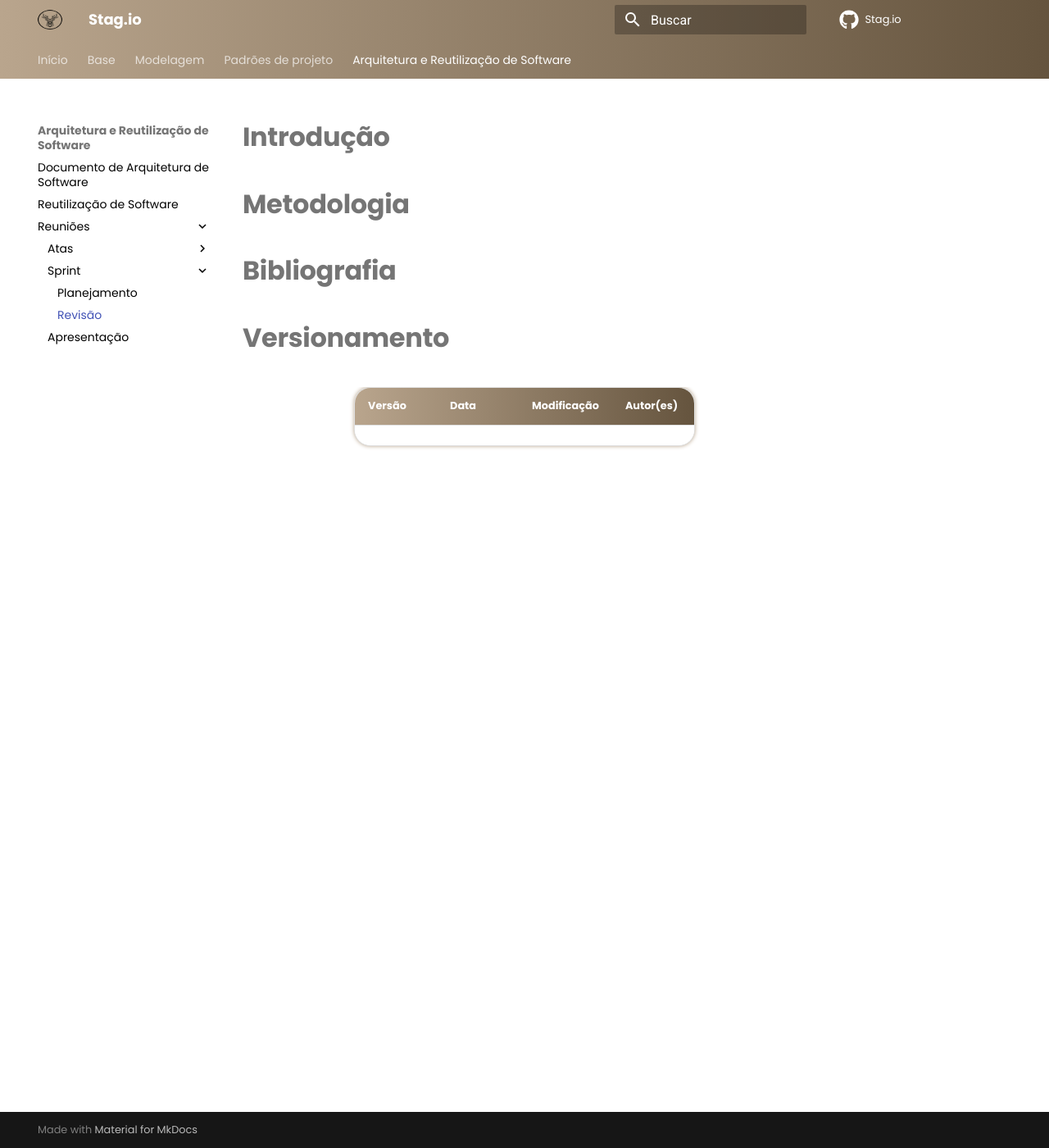
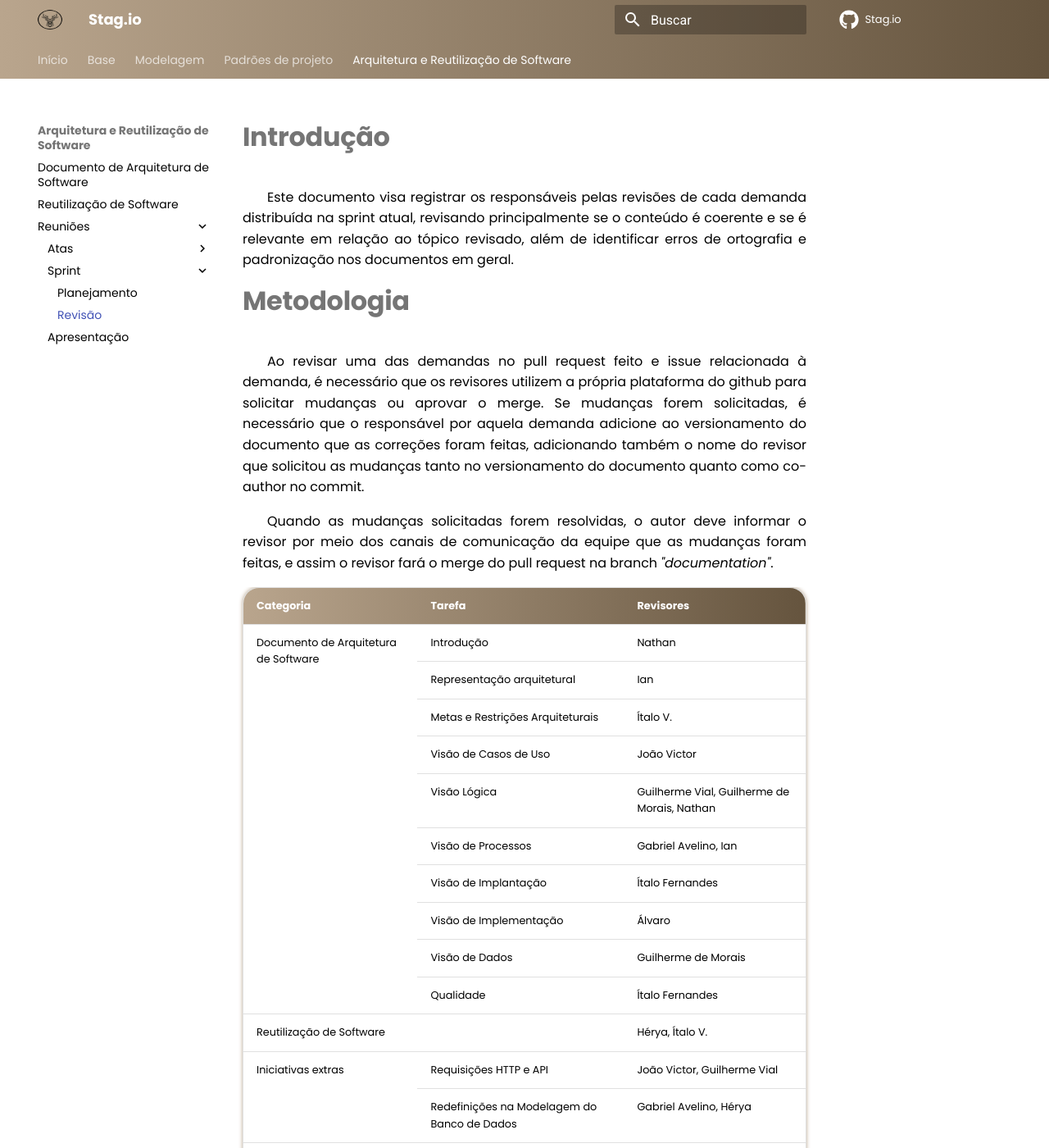
Before and after one commit to UnBArqDsw2021-2/2021.2_G3_stag.io, an MkDocs documentation site: the page built from docs/ArquiteturaEReutilizacao/Reunioes/Sprint/Revisao.md, in a window 1280 px wide and 1400 px high. Shown: the whole window at 82% size. Built offline with MkDocs 1.6.1 and Material for MkDocs 9.7.7, drawn with Linux system fonts in a browser that asks for light colours; comment, search, counter and statistics services are not loaded; some of the changed text lies outside the part shown.

Commit message:
Documento de revisão

```diff
--- a/docs/ArquiteturaEReutilizacao/Reunioes/Sprint/Revisao.md
+++ b/docs/ArquiteturaEReutilizacao/Reunioes/Sprint/Revisao.md
@@ -1,11 +1,107 @@
 # Introdução
+
+Este documento visa registrar os responsáveis pelas revisões de cada demanda distribuída na sprint atual, revisando principalmente se o conteúdo é coerente e se é relevante em relação ao tópico revisado, além de identificar erros de ortografia e padronização nos documentos em geral.
+
 
 # Metodologia
 
+Ao revisar uma das demandas no pull request feito e issue relacionada à demanda, é necessário que os revisores utilizem a própria plataforma do github para solicitar mudanças ou aprovar o merge. Se mudanças forem solicitadas, é necessário que o responsável por aquela demanda adicione ao versionamento do documento que as correções foram feitas, adicionando também o nome do revisor que solicitou as mudanças tanto no versionamento do documento quanto como co-author no commit.
+
+Quando as mudanças solicitadas forem resolvidas, o autor deve informar o revisor por meio dos canais de comunicação da equipe que as mudanças foram feitas, e assim o revisor fará o merge do pull request na branch *"documentation"*.
+
+<table>
+<thead>
+  <tr>
+    <th>Categoria</th>
+    <th>Tarefa</th>
+    <th>Revisores</th>
+  </tr>
+</thead>
+<tbody>
+  <tr>
+    <td rowspan="10"> Documento de Arquitetura de Software</td>
+    <td>Introdução</td>
+    <td>Nathan</td>
+  </tr>
+    <tr>
+    <td>Representação arquitetural</td>
+    <td>Ian</td>
+  </tr>
+    <tr>
+    <td>Metas e Restrições Arquiteturais</td>
+    <td>Ítalo V.</td>
+  </tr>
+    <tr>
+    <td>Visão de Casos de Uso</td>
+    <td>João Victor</td>
+  </tr>
+    <tr>
+    <td>Visão Lógica </td>
+    <td>Guilherme Vial, Guilherme de Morais, Nathan</td>
+  </tr>
+    <tr>
+    <td>Visão de Processos</td>
+    <td>Gabriel Avelino, Ian </td>
+  </tr>
+    <tr>
+    <td>Visão de Implantação </td>
+    <td>Ítalo Fernandes</td>
+  </tr>
+    <tr>
+    <td>Visão de Implementação</td>
+    <td>Álvaro</td>
+  </tr>
+    <tr>
+    <td>Visão de Dados</td>
+    <td>Guilherme de Morais</td>
+  <tr>
+    <td>Qualidade</td>
+    <td>Ítalo Fernandes</td>
+  </tr>
+  </tr>
+  <tr>
+    <td rowspan="1">Reutilização de Software</td>
+    <td></td>
+    <td>Hérya, Ítalo V.</td>
+  </tr>
+  <tr>
+    <td rowspan="2">Iniciativas extras</td>
+    <td>Requisições HTTP e API</td>
+    <td>João Victor, Guilherme Vial</td>
+  </tr>
+    <tr>
+    <td>Redefinições na Modelagem do Banco de Dados</td>
+    <td>Gabriel Avelino, Hérya</td>
+  </tr>
+  <tr>
+    <td rowspan="3">Reuniões</td>
+    <td>Atas</td>
+    <td>Álvaro</td>
+  </tr>
+  <tr>
+    <td>Sprint</td>
+    <td>Hérya</td>
+  </tr>
+  <tr>
+    <td>Revisão</td>
+    <td>Ian</td>
+  </tr>
+  <tr>
+    <td>Apresentação</td>
+    <td></td>
+    <td>Todos</td>
+  </tr>
+</tbody>
+</table>
+
+<figcaption> Tabela 1 - Divisão das revisões por demandas </figcaption>
+
 # Bibliografia
+
+> Scrum Reference Card | Scrum Reference Card. , [s.d.]. Disponível em: <https://scrumreferencecard.com/scrum-reference-card/>. Acesso em: 28 jan. 2022
 
 # Versionamento
 
 Versão | Data | Modificação | Autor(es) |
 |--|--|--|--|
-|||||
+|1.0|15/04/2022|Elaboração do documento|Hérya|
```
